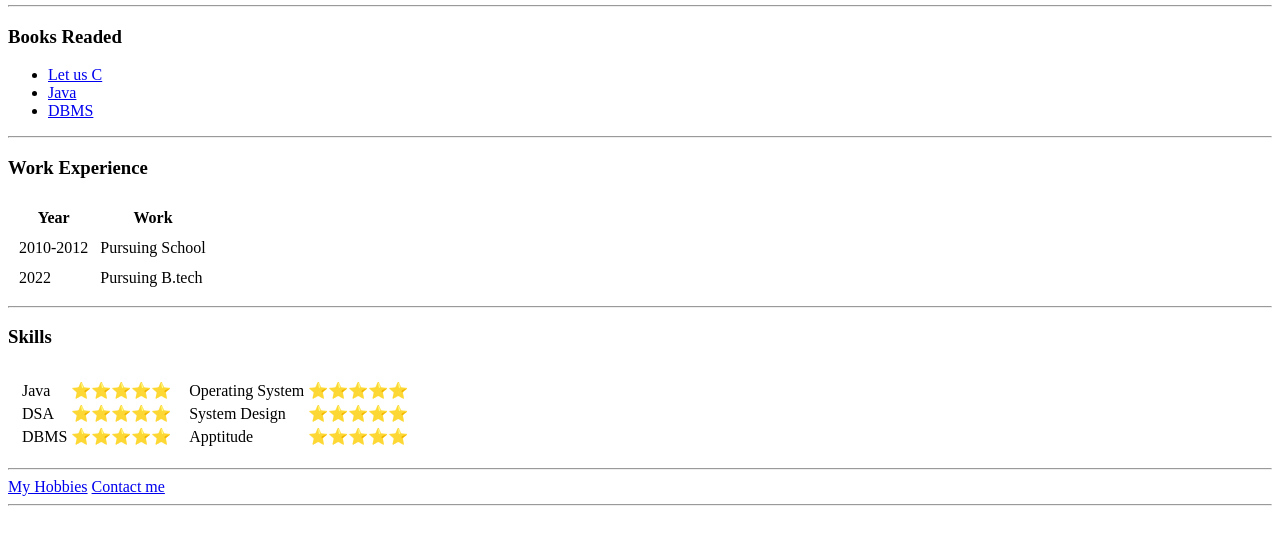
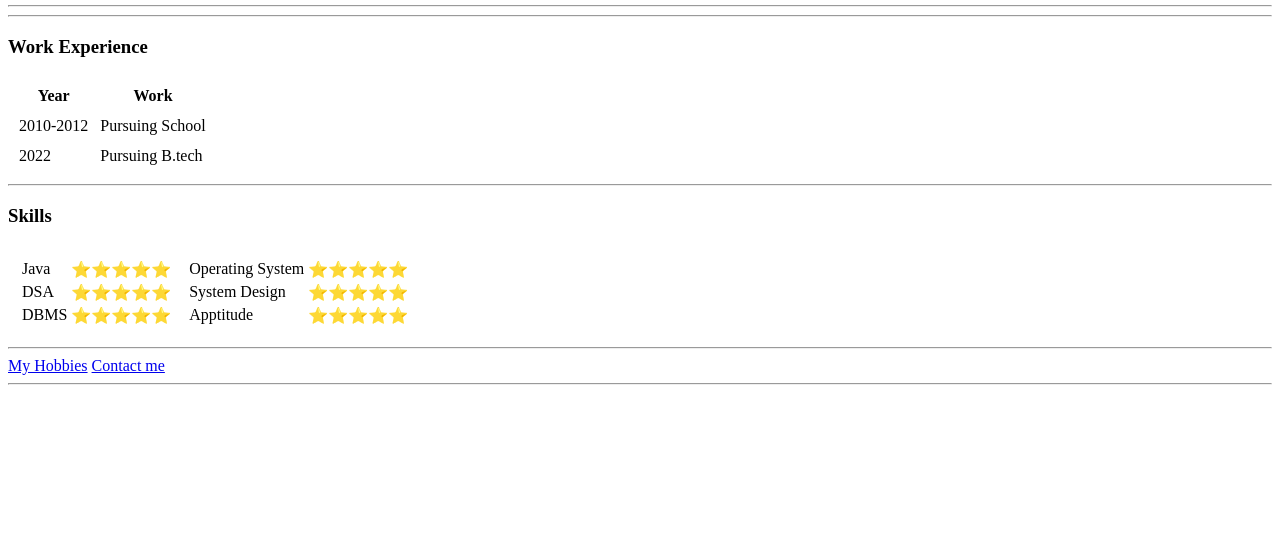
Before and after one commit to NikhilSood/cv, a plain HTML site: page index.html in a window 1280 px wide. Shown: the part 167-712 px from the top of the page. Drawn offline with Linux system fonts and the light colour scheme.

Commit message:
Update index.html

```diff
--- a/index.html
+++ b/index.html
@@ -22,12 +22,7 @@
 
   <hr>
 
-  <h3>Books Readed</h3>
-  <ul>
-    <li><a href="https://www.amazon.in/Let-Us-C-Yashavant-Kanetkar/dp/8183331637">Let us C</a></li>
-    <li><a href="https://www.amazon.in/Head-First-Java-Brain-Friendly-Guide/dp/8173666024">Java</a></li>
-    <li><a href="https://www.amazon.in/Database-System-Concepts-Silberschatz/dp/9332901384">DBMS</a></li>
-  </ul>
+
 
   <hr>
   <!-- border="1" -->
```
